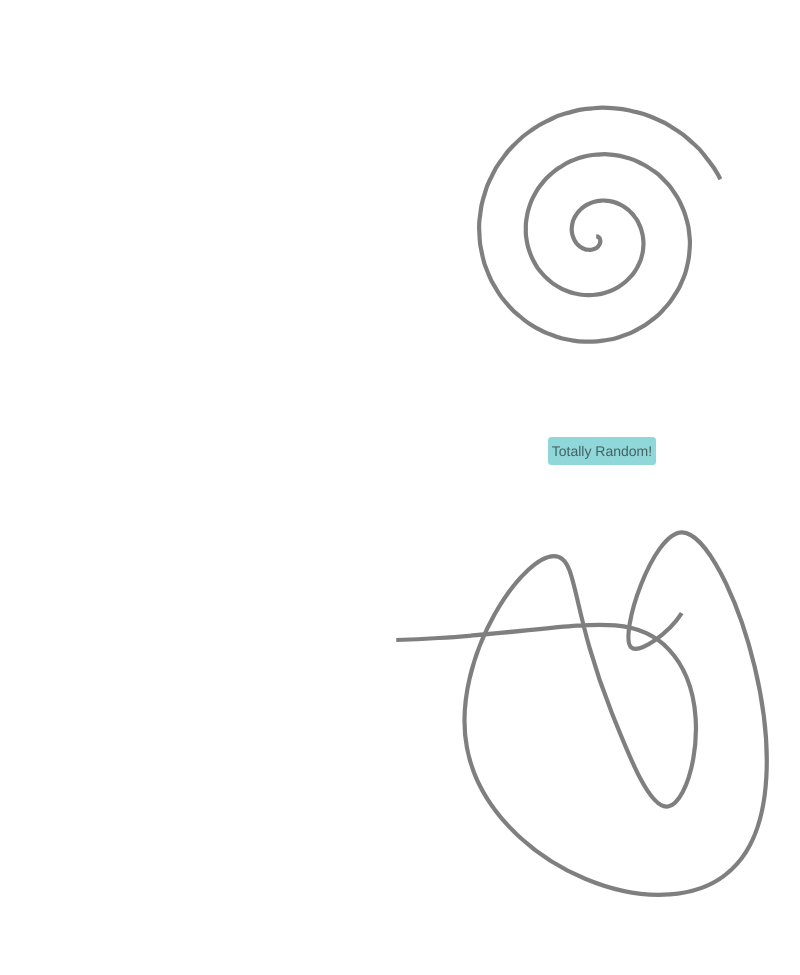
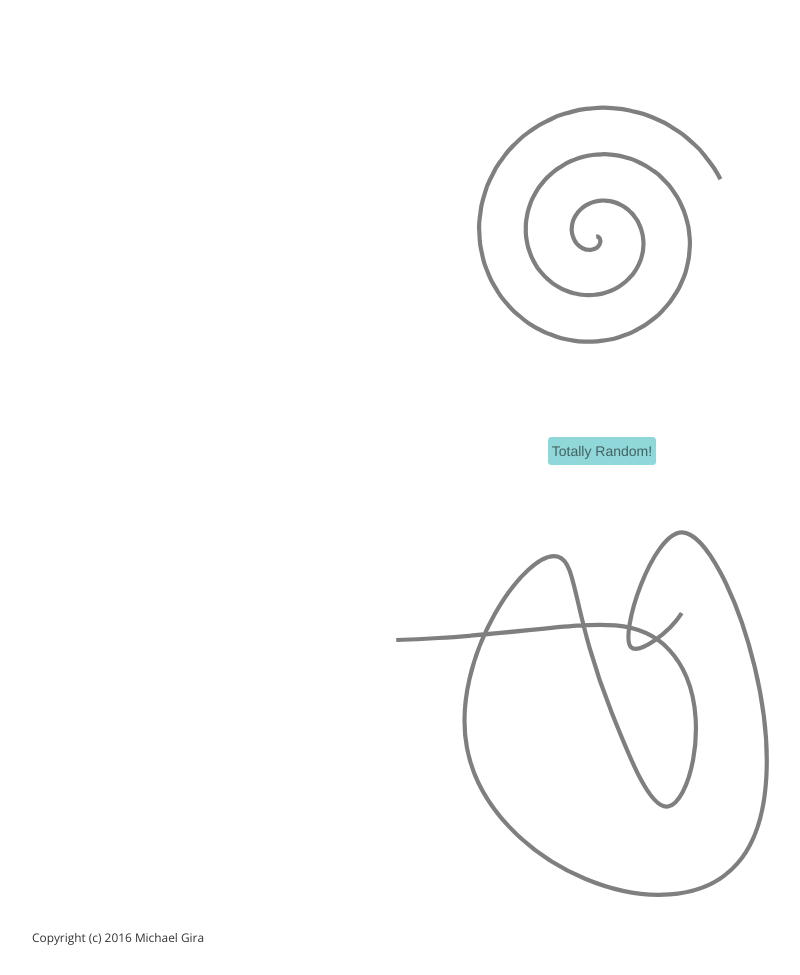
Before and after one commit to michaelgira23/SVGbar.js, a plain HTML site: page demo.html in a window 1280 px wide. Shown: the part 2718-3693 px from the top of the page, without its empty margins (38-838 px from the left). Drawn offline with nearby package versions, Linux system fonts and the light colour scheme.

Commit message:
README, Demo copyright

```diff
--- a/demo.html
+++ b/demo.html
@@ -10,7 +10,8 @@
         <style>
             @import url(https://fonts.googleapis.com/css?family=Open+Sans:300,700);
 
-            h1 {
+            h1,
+			small {
                 font-family: 'Open Sans', sans-serif !important;
                 font-weight: 300;
             }
@@ -36,7 +37,8 @@
             }
 
             .container:last-of-type {
-                margin-bottom: 5em;
+                margin-bottom: 2em;
+				margin-top: 2em;
             }
 
         </style>
@@ -140,6 +142,11 @@
             </div>
         </div>
 
+		<div class="container">
+			<small>Copyright (c) 2016 Michael Gira</small>
+			<div
+		</div>
+
         <script src="https://code.jquery.com/jquery-1.12.0.min.js"></script>
         <script src="https://maxcdn.bootstrapcdn.com/bootstrap/3.3.6/js/bootstrap.min.js" integrity="sha384-0mSbJDEHialfmuBBQP6A4Qrprq5OVfW37PRR3j5ELqxss1yVqOtnepnHVP9aJ7xS" crossorigin="anonymous"></script>
         <script src="SVGbar.js"></script>
```
Also changed, not shown: SVGbar.css (+25 -0 lines), SVGbar.js (+22 -1 lines), 1 other file.
